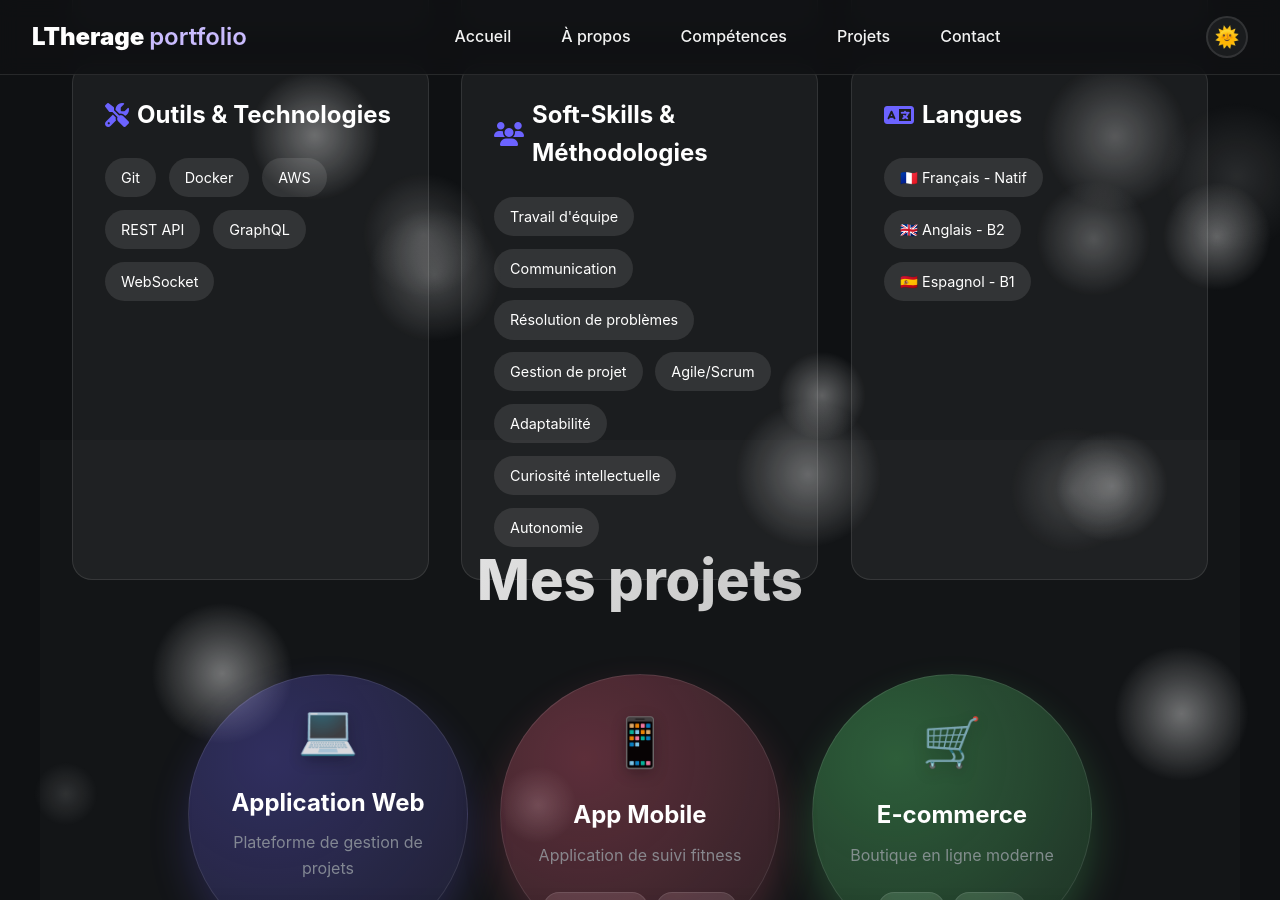
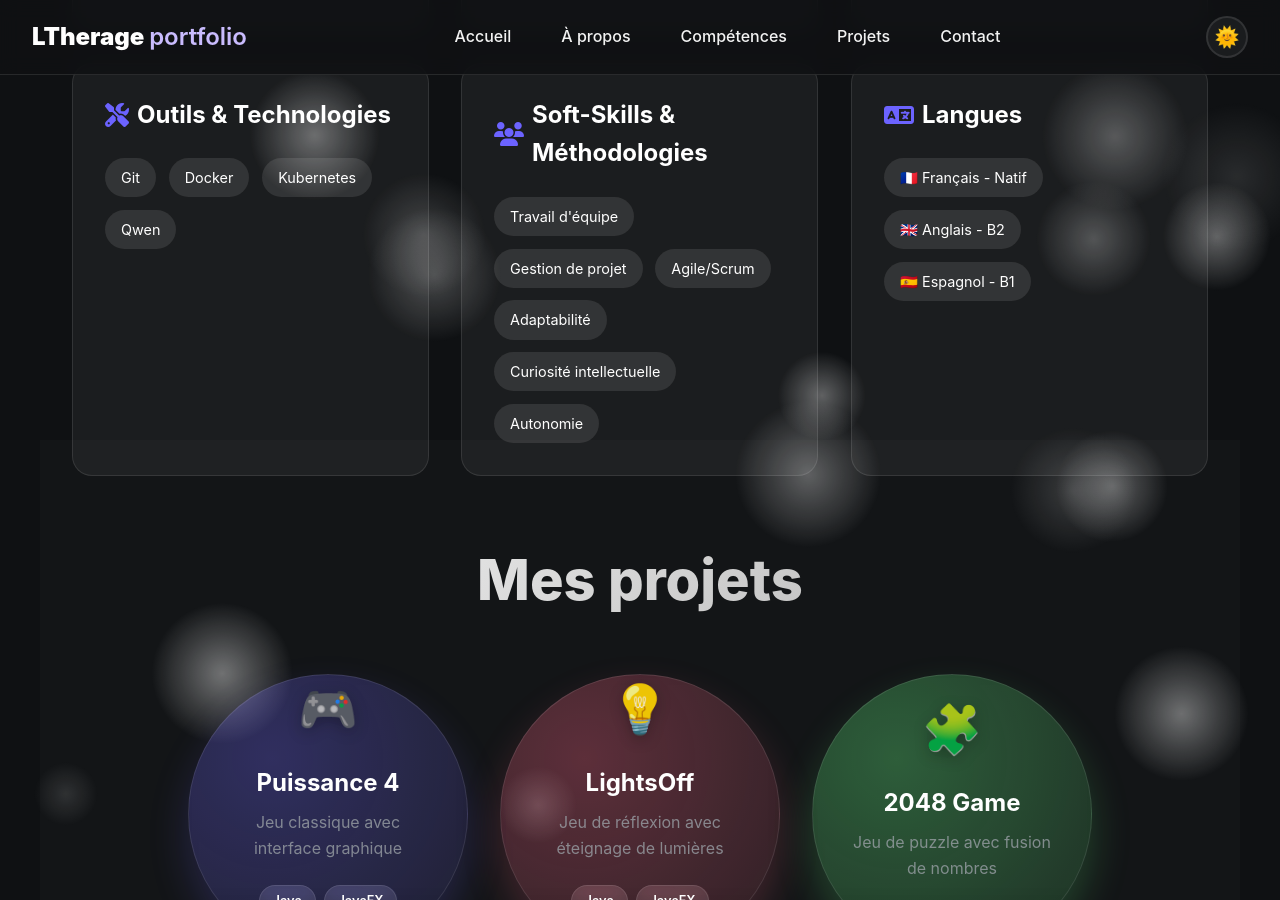
Before and after one commit to LTherage/Portfolio, a Jekyll site: the page built from portfolio.md, in a window 1280 px wide and 900 px high, scrolled down 2260 px. Built offline with Jekyll 4.4.1, drawn with Linux system fonts in a browser that asks for light colours; some of the changed text lies outside the part shown.

Commit message:
Page du portfolio officiel
 Reste à patch : Première de couverture(Les cartes mal mises / logo du portfolio avec l'animation)

```diff
--- a/_layouts/portfolio.html
+++ b/_layouts/portfolio.html
@@ -1008,14 +1008,13 @@
             </div>
         </div>
         <div class="skill-category">
-            <h3><i class="fas fa-layer-group"></i> Frameworks & Bibliothèques</h3>
+            <h3><i class="fas fa-layer-group"></i> Frameworks</h3>
             <div class="skills-list">
                 <span class="skill-item">Node.js</span>
-                <span class="skill-item">Express.js</span>
-                <span class="skill-item">React</span>
-                <span class="skill-item">Vue.js</span>
+                <span class="skill-item">Flask</span>
                 <span class="skill-item">Laravel</span>
-                <span class="skill-item">Django</span>
+                <span class="skill-item">JavaFX</span>
+                <span class="skill-item">Swing</span>
             </div>
         </div>
         <div class="skill-category">
@@ -1024,8 +1023,6 @@
                 <span class="skill-item">MySQL</span>
                 <span class="skill-item">PostgreSQL</span>
                 <span class="skill-item">MongoDB</span>
-                <span class="skill-item">SQLite</span>
-                <span class="skill-item">Redis</span>
             </div>
         </div>
         <div class="skill-category">
@@ -1033,18 +1030,14 @@
             <div class="skills-list">
                 <span class="skill-item">Git</span>
                 <span class="skill-item">Docker</span>
-                <span class="skill-item">AWS</span>
-                <span class="skill-item">REST API</span>
-                <span class="skill-item">GraphQL</span>
-                <span class="skill-item">WebSocket</span>
+                <span class="skill-item">Kubernetes</span>
+                <span class="skill-item">Qwen</span>
             </div>
         </div>
         <div class="skill-category">
             <h3><i class="fas fa-users"></i> Soft-Skills & Méthodologies</h3>
             <div class="skills-list">
                 <span class="skill-item">Travail d'équipe</span>
-                <span class="skill-item">Communication</span>
-                <span class="skill-item">Résolution de problèmes</span>
                 <span class="skill-item">Gestion de projet</span>
                 <span class="skill-item">Agile/Scrum</span>
                 <span class="skill-item">Adaptabilité</span>
@@ -1063,84 +1056,89 @@
     </div>
 </section>
 
-<!-- Section Projets -->
 <section id="projects">
     <h2 class="section-title">Mes projets</h2>
     <div class="projects-container">
-        <!-- Projet 1 -->
+        <!-- Projet 1 - Puissance 4 -->
         <div class="portfolio-bubble bubble-1" data-project="1">
             <div class="bubble-content">
-                <div class="bubble-icon">💻</div>
-                <h3 class="bubble-title">Application Web</h3>
-                <p class="bubble-desc">Plateforme de gestion de projets</p>
+                <div class="bubble-icon">🎮</div>
+                <h3 class="bubble-title">Puissance 4</h3>
+                <p class="bubble-desc">Jeu classique avec interface graphique</p>
                 <div class="bubble-tech">
-                    <span class="tech-tag">React</span>
-                    <span class="tech-tag">Node.js</span>
+                    <span class="tech-tag">Java</span>
+                    <span class="tech-tag">JavaFX</span>
+                    <span class="tech-tag">Algorithmes</span>
                 </div>
             </div>
         </div>
 
-        <!-- Projet 2 -->
+        <!-- Projet 2 - LightsOff -->
         <div class="portfolio-bubble bubble-2" data-project="2">
             <div class="bubble-content">
-                <div class="bubble-icon">📱</div>
-                <h3 class="bubble-title">App Mobile</h3>
-                <p class="bubble-desc">Application de suivi fitness</p>
+                <div class="bubble-icon">💡</div>
+                <h3 class="bubble-title">LightsOff</h3>
+                <p class="bubble-desc">Jeu de réflexion avec éteignage de lumières</p>
                 <div class="bubble-tech">
-                    <span class="tech-tag">React Native</span>
-                    <span class="tech-tag">Firebase</span>
+                    <span class="tech-tag">Java</span>
+                    <span class="tech-tag">JavaFX</span>
+                    <span class="tech-tag">Logique</span>
                 </div>
             </div>
         </div>
 
-        <!-- Projet 3 -->
+        <!-- Projet 3 - 2048 -->
         <div class="portfolio-bubble bubble-3" data-project="3">
             <div class="bubble-content">
-                <div class="bubble-icon">🛒</div>
-                <h3 class="bubble-title">E-commerce</h3>
-                <p class="bubble-desc">Boutique en ligne moderne</p>
+                <div class="bubble-icon">🧩</div>
+                <h3 class="bubble-title">2048 Game</h3>
+                <p class="bubble-desc">Jeu de puzzle avec fusion de nombres</p>
                 <div class="bubble-tech">
-                    <span class="tech-tag">Vue.js</span>
-                    <span class="tech-tag">Laravel</span>
+                    <span class="tech-tag">Java</span>
+                    <span class="tech-tag">JavaFX</span>
+                    <span class="tech-tag">UI/UX</span>
                 </div>
             </div>
         </div>
 
-        <!-- Projet 4 -->
+        <!-- Projet 4 - SAE O'De France -->
         <div class="portfolio-bubble bubble-4" data-project="4">
             <div class="bubble-content">
-                <div class="bubble-icon">🎮</div>
-                <h3 class="bubble-title">Jeu Web</h3>
-                <p class="bubble-desc">Jeu interactif en temps réel</p>
+                <div class="bubble-icon">🏃</div>
+                <h3 class="bubble-title">SAE O'De France</h3>
+                <p class="bubble-desc">Application de gestion d'événements sportifs</p>
                 <div class="bubble-tech">
-                    <span class="tech-tag">JavaScript</span>
-                    <span class="tech-tag">WebSocket</span>
+                    <span class="tech-tag">Java</span>
+                    <span class="tech-tag">Swing</span>
+                    <span class="tech-tag">MySQL</span>
                 </div>
             </div>
         </div>
 
-        <!-- Projet 5 -->
+        <!-- Projet 5 - TP Bomberman -->
         <div class="portfolio-bubble bubble-5" data-project="5">
             <div class="bubble-content">
-                <div class="bubble-icon">📊</div>
-                <h3 class="bubble-title">Dashboard</h3>
-                <p class="bubble-desc">Tableau de bord analytique</p>
+                <div class="bubble-icon">💣</div>
+                <h3 class="bubble-title">Bomberman</h3>
+                <p class="bubble-desc">Jeu classique avec système de bombes</p>
                 <div class="bubble-tech">
-                    <span class="tech-tag">D3.js</span>
-                    <span class="tech-tag">Python</span>
+                    <span class="tech-tag">Java</span>
+                    <span class="tech-tag">Swing</span>
+                    <span class="tech-tag">Jeu 2D</span>
                 </div>
             </div>
         </div>
 
-        <!-- Projet 6 -->
+        <!-- Projet 6 - Calculator App -->
         <div class="portfolio-bubble bubble-6" data-project="6">
             <div class="bubble-content">
-                <div class="bubble-icon">🤖</div>
-                <h3 class="bubble-title">IA Chatbot</h3>
-                <p class="bubble-desc">Assistant conversationnel intelligent</p>
+                <div class="bubble-icon">🧮</div>
+                <h3 class="bubble-title">Calculator App</h3>
+                <p class="bubble-desc">Application calculatrice fonctionnelle</p>
                 <div class="bubble-tech">
-                    <span class="tech-tag">Python</span>
-                    <span class="tech-tag">TensorFlow</span>
+                    <span class="tech-tag">Java</span>
+                    <span class="tech-tag">Swing</span>
+                    <span class="tech-tag">Interface</span>
                 </div>
             </div>
         </div>
@@ -1188,52 +1186,52 @@
     // Données des projets
     const projects = {
         1: {
-            title: "Application Web - Gestion de Projets",
-            description: "Plateforme complète de gestion de projets avec fonctionnalités de collaboration en temps réel, suivi des tâches et reporting avancé.",
-            technologies: ["React", "Node.js", "MongoDB", "Socket.io"],
-            features: ["Gestion des utilisateurs", "Tableaux Kanban", "Chat en temps réel", "Rapports PDF"],
-            link: "#",
-            github: "#"
+            title: "Puissance 4",
+            description: "Implémentation du jeu classique Puissance 4 avec interface graphique JavaFX. Le jeu inclut toutes les règles officielles avec détection des alignements gagnants.",
+            technologies: ["Java", "JavaFX", "Algorithmes", "UI Design"],
+            features: ["Interface graphique complète", "Détection des victoires", "Jeu à deux joueurs", "Animation des jetons"],
+            link: "https://github.com/LTherage/Puissance-4-",
+            github: "https://github.com/LTherage/Puissance-4-"
         },
         2: {
-            title: "Application Mobile Fitness",
-            description: "Application de suivi d'activité physique avec planification d'entraînements, suivi nutritionnel et communauté sociale.",
-            technologies: ["React Native", "Firebase", "Redux", "Chart.js"],
-            features: ["Tracking GPS", "Planification personnalisée", "Communauté", "Statistiques détaillées"],
-            link: "#",
-            github: "#"
+            title: "LightsOff",
+            description: "Jeu de réflexion où le but est d'éteindre toutes les lumières du plateau. Chaque action affecte les lumières adjacentes, créant un puzzle complexe.",
+            technologies: ["Java", "JavaFX", "Logique", "Algorithmes"],
+            features: ["Génération de niveaux", "Système de résolution", "Interface intuitive", "Multiple niveaux de difficulté"],
+            link: "https://github.com/LTherage/LightsOff",
+            github: "https://github.com/LTherage/LightsOff"
         },
         3: {
-            title: "Plateforme E-commerce",
-            description: "Boutique en ligne moderne avec système de paiement sécurisé, gestion d'inventaire et interface administrateur complète.",
-            technologies: ["Vue.js", "Laravel", "MySQL", "Stripe"],
-            features: ["Catalogue produits", "Panier persistant", "Paiement sécurisé", "Backoffice"],
-            link: "#",
-            github: "#"
+            title: "2048 Game",
+            description: "Implémentation du célèbre jeu 2048 avec fusion de nombres. Le jeu inclut un système de score et la possibilité de recommencer.",
+            technologies: ["Java", "JavaFX", "UI/UX", "Logique de jeu"],
+            features: ["Mécanique de fusion", "Système de score", "Interface responsive", "Animations fluides"],
+            link: "https://github.com/LTherage/2048-Project",
+            github: "https://github.com/LTherage/2048-Project"
         },
         4: {
-            title: "Jeu Multijoueur en Temps Réel",
-            description: "Jeu interactif utilisant WebSocket pour une expérience multijoueur fluide avec classements et personnalisation.",
-            technologies: ["JavaScript", "WebSocket", "HTML5 Canvas", "Node.js"],
-            features: ["Multijoueur temps réel", "Classements", "Personnalisation", "Système d'achievements"],
-            link: "#",
-            github: "#"
+            title: "SAE O'De France",
+            description: "Application de gestion complète pour un événement sportif, incluant la gestion des participants, des épreuves et des résultats.",
+            technologies: ["Java", "Swing", "MySQL", "Gestion de données"],
+            features: ["Gestion des clients", "Gestion des commandes", "Remise en fonction du statut du client"],
+            link: "https://github.com/LTherage/SAE-O-De-France",
+            github: "https://github.com/LTherage/SAE-O-De-France"
         },
         5: {
-            title: "Dashboard Analytique",
-            description: "Tableau de bord interactif pour la visualisation de données avec graphiques dynamiques et export de rapports.",
-            technologies: ["D3.js", "Python", "Flask", "PostgreSQL"],
-            features: ["Graphiques interactifs", "Filtres avancés", "Export PDF/Excel", "Alertes personnalisées"],
-            link: "#",
-            github: "#"
+            title: "Bomberman",
+            description: "Recréation du jeu Bomberman classique avec système de bombes, destructibilité des murs et ennemis intelligents.",
+            technologies: ["Java", "Swing", "Jeu 2D", "IA basique"],
+            features: ["Mouvement des personnages", "Système de bombes", "Destruction des murs", "Intelligence artificielle"],
+            link: "https://github.com/LTherage/TP-Bomberman",
+            github: "https://github.com/LTherage/TP-Bomberman"
         },
         6: {
-            title: "Assistant IA Conversationnel",
-            description: "Chatbot intelligent utilisant le machine learning pour comprendre le contexte et fournir des réponses pertinentes.",
-            technologies: ["Python", "TensorFlow", "NLTK", "FastAPI"],
-            features: ["Compréhension contextuelle", "Apprentissage continu", "Intégration multi-plateforme", "Analytics"],
-            link: "#",
-            github: "#"
+            title: "Calculator App",
+            description: "Application calculatrice complète avec toutes les opérations mathématiques de base et interface utilisateur intuitive.",
+            technologies: ["Java", "Swing", "Interface", "Calculs"],
+            features: ["Opérations basiques", "Interface claire", "Gestion des erreurs", "Design ergonomique"],
+            link: "https://github.com/LTherage/CalculatorApp",
+            github: "https://github.com/LTherage/CalculatorApp"
         }
     };
 
```
Also changed, not shown: 3 other files.
